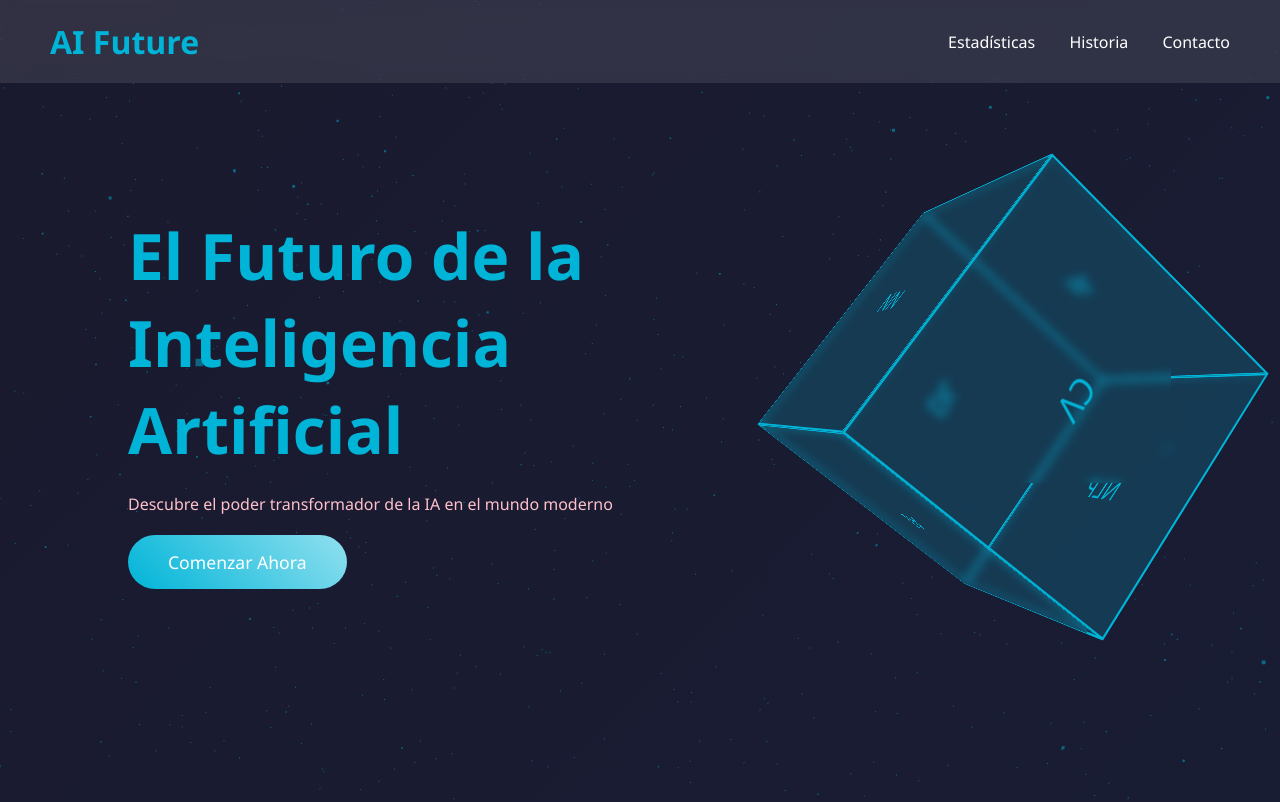
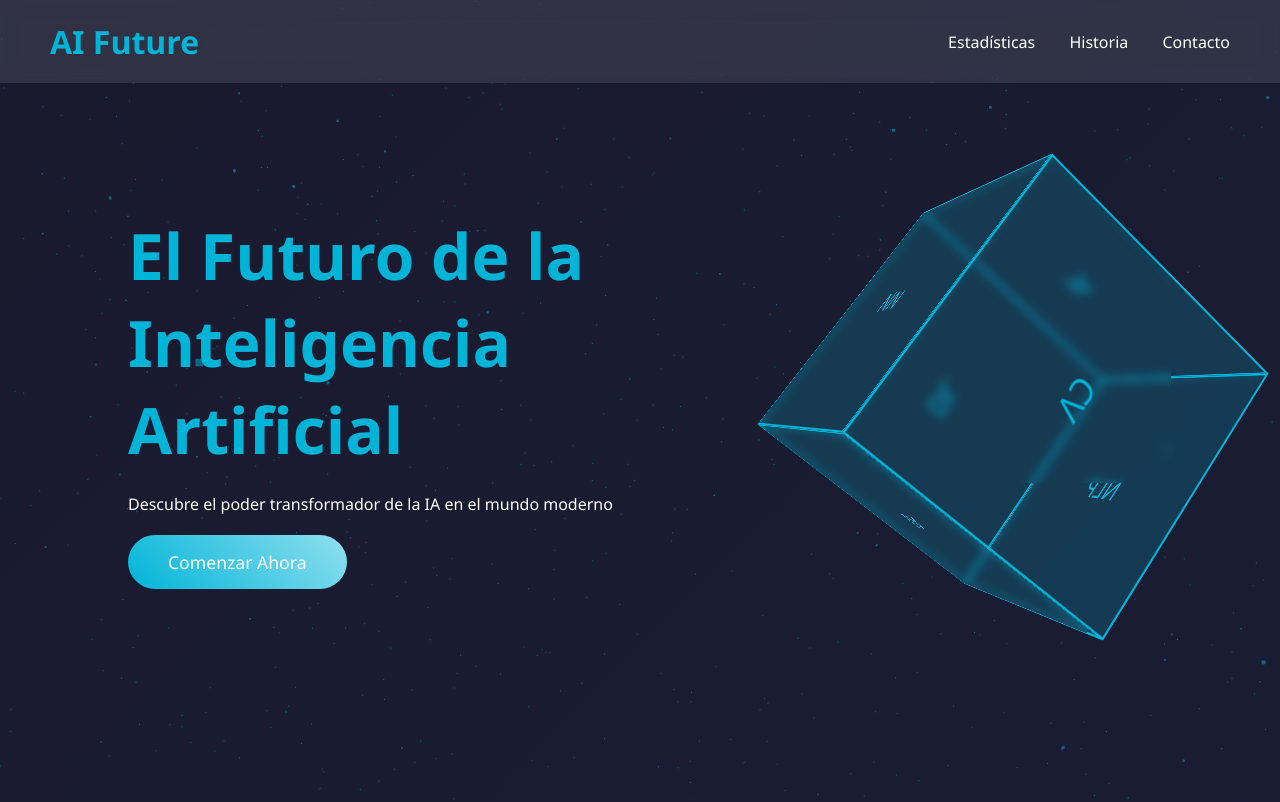
Before and after one commit to Serracarles11/Projecto_IA, a plain HTML site: page index.html in a window 1280 px wide. Shown: the top 802 px of the page. Drawn offline with nearby package versions, Linux system fonts and the light colour scheme; animation ran at ten frames a second.

Commit message:
quite los colores de pureba

```diff
--- a/index.html
+++ b/index.html
@@ -22,8 +22,6 @@ body {
     background: linear-gradient(135deg, #1a1a2e 0%, #16213e 100%);
     color: #fff;
     overflow-x: hidden;
-    color: #000;
-    color: pink;
 }
 
 #particles-js {
```
